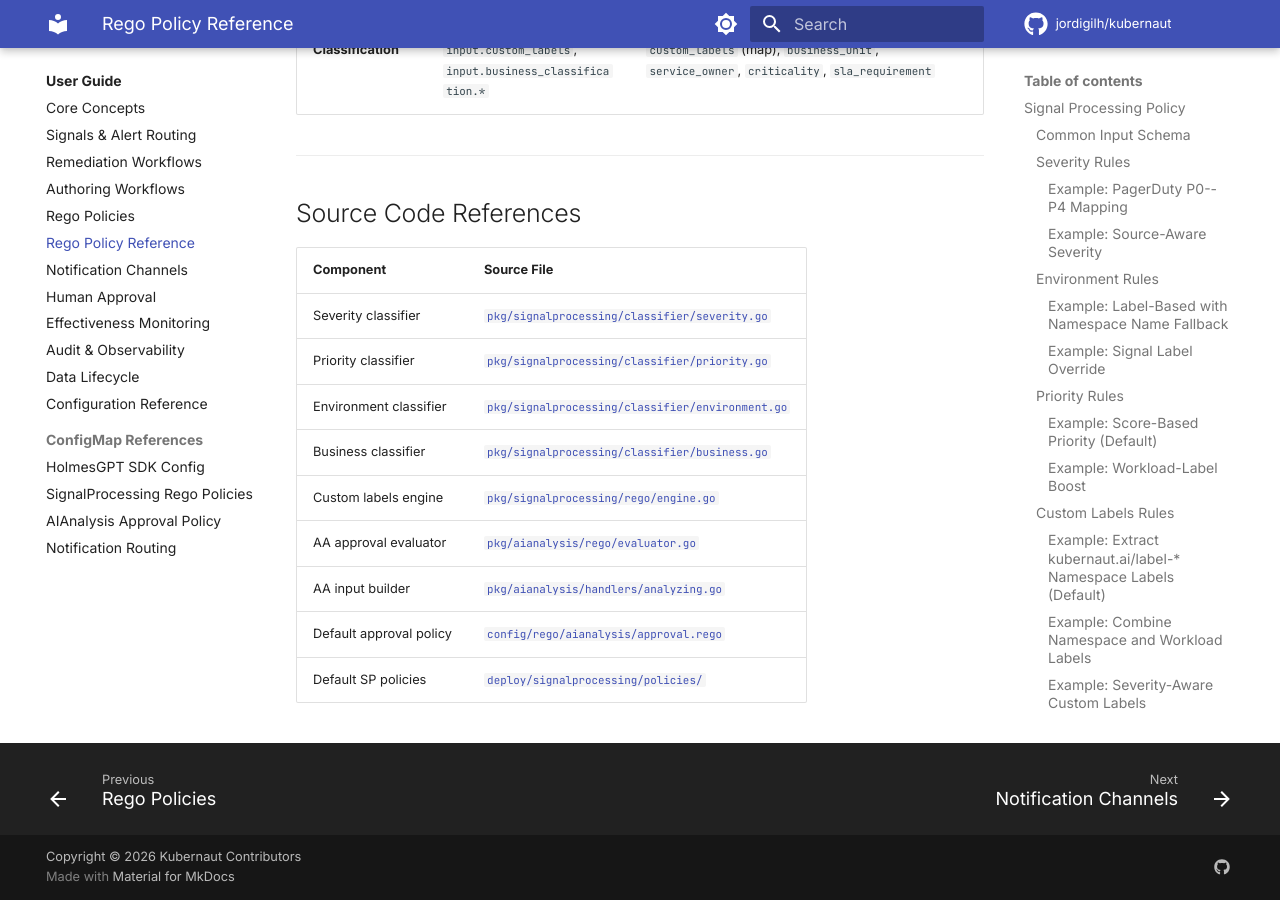
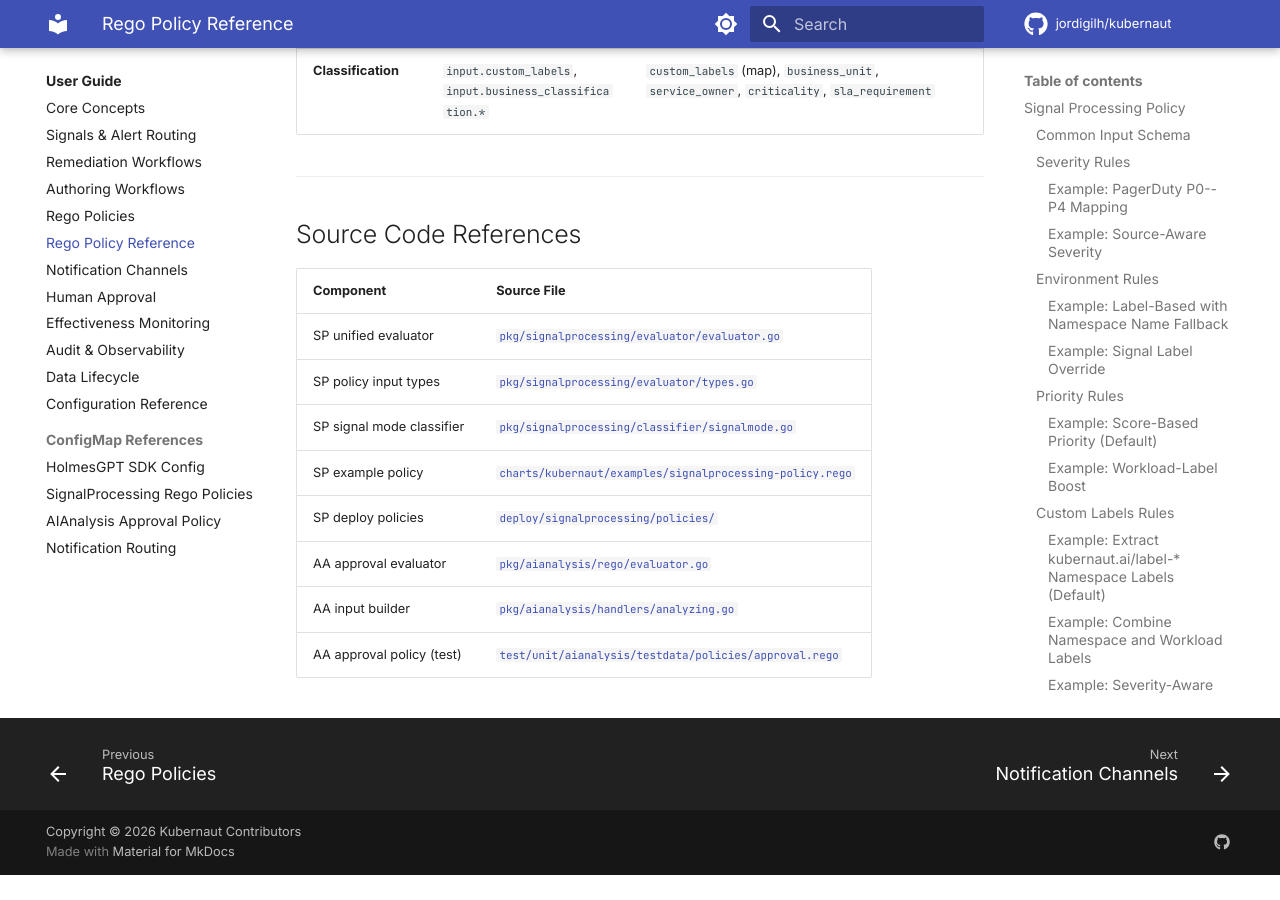
Before and after one commit to jordigilh/kubernaut-docs, an MkDocs documentation site: the page built from docs/user-guide/rego-reference.md, in a window 1280 px wide and 900 px high, scrolled down 13559 px. Built offline with MkDocs 1.6.1 and Material for MkDocs 9.7.7, drawn with Linux system fonts in a browser that asks for light colours; comment, search, counter and statistics services are not loaded; the version menu is left out; after the commit the page ends 14434 px from its top, so only the background shows below that; some of the changed text lies outside the part shown.

Commit message:
docs: fix Rego input paths, priority values, source links, and approval defaults
- Fix SP Quick Reference: replace input.kubernetes.* with input.namespace.*,
  input.workload.*, input.signal.* to match PolicyInput struct (H2)
- Fix priority match examples: use P0-P3 with note that severity-style values
  are also accepted by the notification routing attribute (H3)
- Replace all stale source code links with v1.1.0 permanent links pointing to
  the unified evaluator, deploy policies, and test approval policy (H10)
- Fix detected_labels keys in configmap-approval: use snake_case (M10)
- Fix ConfigMap name: aianalysis-rego → aianalysis-policies (M4)
- Fix approval defaults: add sensitive resource kinds (Node, StatefulSet) as
  third mandatory trigger alongside production and missing target (M9)
- Fix "affected resource" → "remediation target" in approval.md

Closes #72
Partially addresses #73 (M4, M9, M10)

Made-with: Cursor

```diff
--- a/docs/user-guide/rego-reference.md
+++ b/docs/user-guide/rego-reference.md
@@ -536,9 +536,9 @@ reason := f.reason if { some f in risk_factors; f.score == max_risk_score }
 |---|---|---|
 | **Severity** | `input.signal.*` | `severity`, `type`, `source` |
 | **Environment** | `input.namespace.*`, `input.signal.*` | `namespace.name`, `namespace.labels`, `signal.labels` |
-| **Priority** | `input.signal.*`, `input.*` | `signal.severity`, `signal.source`, `environment`, `namespace_labels`, `workload_labels` |
+| **Priority** | `input.signal.*`, `input.namespace.*`, `input.workload.*` | `signal.severity`, `signal.source`, `namespace.labels`, `workload.labels` |
 | **Business** | `input.namespace.*`, `input.workload.*`, `input.*` | `namespace.name/labels/annotations`, `workload.kind/name/labels/annotations`, `environment` |
-| **Custom Labels** | `input.kubernetes.*`, `input.signal.*` | `kubernetes.namespace.name/labels/annotations`, `kubernetes.workload.kind/name/labels/annotations`, `kubernetes.ownerChain`, `signal.type/severity/source` |
+| **Custom Labels** | `input.namespace.*`, `input.workload.*`, `input.signal.*` | `namespace.name/labels/annotations`, `workload.kind/name/labels/annotations`, `workload.ownerChain`, `signal.type/severity/source` |
 
 ### AI Analysis Approval
 
@@ -557,12 +557,11 @@ reason := f.reason if { some f in risk_factors; f.score == max_risk_score }
 
 | Component | Source File |
 |---|---|
-| Severity classifier | [`pkg/signalprocessing/classifier/severity.go`](https://github.com/jordigilh/kubernaut/blob/main/pkg/signalprocessing/classifier/severity.go) |
-| Priority classifier | [`pkg/signalprocessing/classifier/priority.go`](https://github.com/jordigilh/kubernaut/blob/main/pkg/signalprocessing/classifier/priority.go) |
-| Environment classifier | [`pkg/signalprocessing/classifier/environment.go`](https://github.com/jordigilh/kubernaut/blob/main/pkg/signalprocessing/classifier/environment.go) |
-| Business classifier | [`pkg/signalprocessing/classifier/business.go`](https://github.com/jordigilh/kubernaut/blob/main/pkg/signalprocessing/classifier/business.go) |
-| Custom labels engine | [`pkg/signalprocessing/rego/engine.go`](https://github.com/jordigilh/kubernaut/blob/main/pkg/signalprocessing/rego/engine.go) |
-| AA approval evaluator | [`pkg/aianalysis/rego/evaluator.go`](https://github.com/jordigilh/kubernaut/blob/main/pkg/aianalysis/rego/evaluator.go) |
-| AA input builder | [`pkg/aianalysis/handlers/analyzing.go`](https://github.com/jordigilh/kubernaut/blob/main/pkg/aianalysis/handlers/analyzing.go) |
-| Default approval policy | [`config/rego/aianalysis/approval.rego`](https://github.com/jordigilh/kubernaut/blob/main/config/rego/aianalysis/approval.rego) |
-| Default SP policies | [`deploy/signalprocessing/policies/`](https://github.com/jordigilh/kubernaut/tree/main/deploy/signalprocessing/policies) |
+| SP unified evaluator | [`pkg/signalprocessing/evaluator/evaluator.go`](https://github.com/jordigilh/kubernaut/blob/v1.1.0/pkg/signalprocessing/evaluator/evaluator.go) |
+| SP policy input types | [`pkg/signalprocessing/evaluator/types.go`](https://github.com/jordigilh/kubernaut/blob/v1.1.0/pkg/signalprocessing/evaluator/types.go) |
+| SP signal mode classifier | [`pkg/signalprocessing/classifier/signalmode.go`](https://github.com/jordigilh/kubernaut/blob/v1.1.0/pkg/signalprocessing/classifier/signalmode.go) |
+| SP example policy | [`charts/kubernaut/examples/signalprocessing-policy.rego`](https://github.com/jordigilh/kubernaut/blob/v1.1.0/charts/kubernaut/examples/signalprocessing-policy.rego) |
+| SP deploy policies | [`deploy/signalprocessing/policies/`](https://github.com/jordigilh/kubernaut/tree/v1.1.0/deploy/signalprocessing/policies) |
+| AA approval evaluator | [`pkg/aianalysis/rego/evaluator.go`](https://github.com/jordigilh/kubernaut/blob/v1.1.0/pkg/aianalysis/rego/evaluator.go) |
+| AA input builder | [`pkg/aianalysis/handlers/analyzing.go`](https://github.com/jordigilh/kubernaut/blob/v1.1.0/pkg/aianalysis/handlers/analyzing.go) |
+| AA approval policy (test) | [`test/unit/aianalysis/testdata/policies/approval.rego`](https://github.com/jordigilh/kubernaut/blob/v1.1.0/test/unit/aianalysis/testdata/policies/approval.rego) |
```
Also changed, not shown: docs/user-guide/approval.md (+6 -5 lines), docs/user-guide/configmap-approval.md (+1 -1 lines), docs/user-guide/configmap-notification.md (+1 -1 lines), docs/user-guide/notifications.md (+1 -1 lines), docs/user-guide/policies.md (+4 -2 lines).
